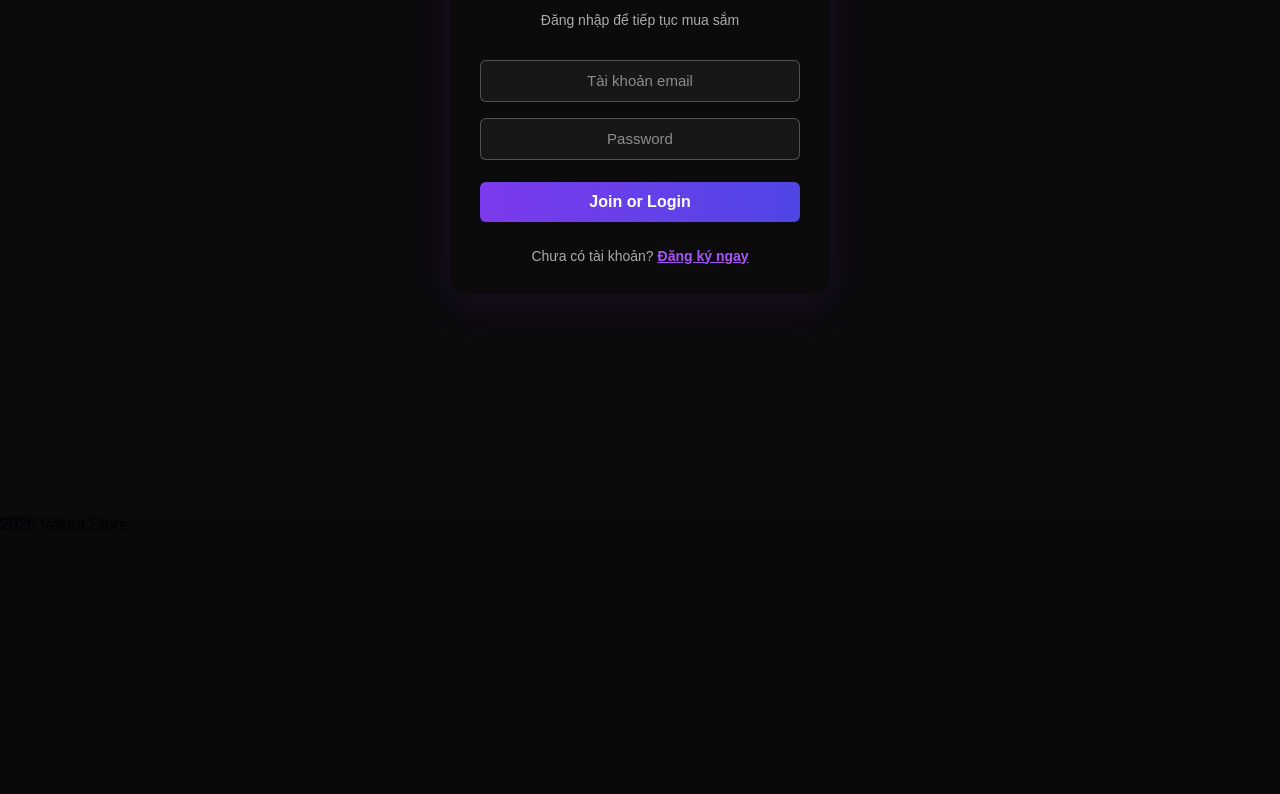
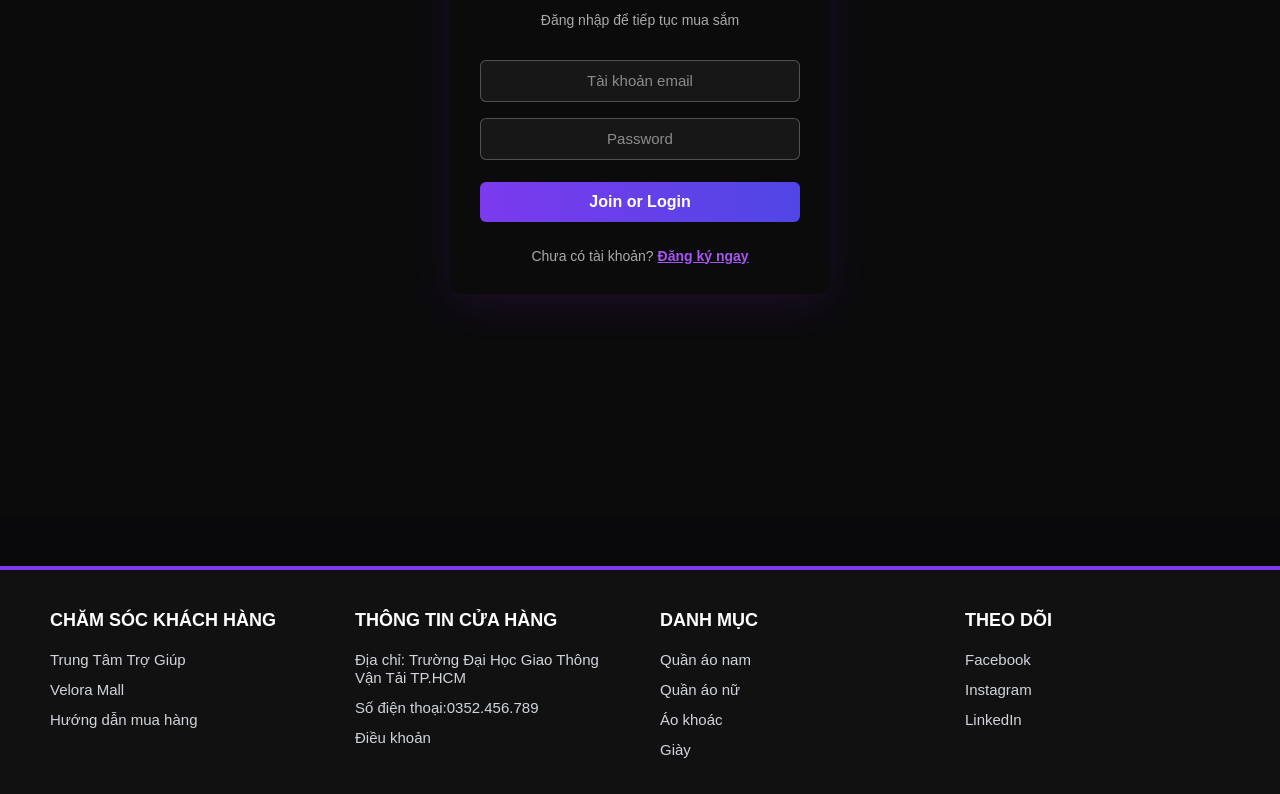
Before and after one commit to hieunhoasd/Project-WebApp-Group_3-LTW, a React (Vite) app in the folder Frontend/: page /login in a window 1280 px wide. Shown: the part 384-1178 px from the top of the page. Before the commit the page ends 918 px from the top, so only its background shows below. Built offline with nearby package versions, Linux system fonts and the light colour scheme.

Commit message:
complete frontend

```diff
--- a/Frontend/src/components/Footer/footer.css
+++ b/Frontend/src/components/Footer/footer.css
@@ -0,0 +1,46 @@
+.footer {
+    border-top: 4px solid #7c3aed;
+    background-color: #111;
+    padding: 40px 50px;
+    margin-top: 50px;
+}
+
+.footer-container {
+    display: flex;
+    justify-content: space-between;
+    align-items: flex-start;
+    gap: 40px;
+}
+
+.footer-column {
+    flex: 1;
+}
+
+.footer_heading {
+    color: #ffffff;
+    font-size: 18px;
+    font-weight: 700;
+    margin-bottom: 20px;
+    text-transform: uppercase;
+}
+
+.footer_list {
+    list-style: none;
+    padding: 0;
+    margin: 0;
+}
+
+.footer_list li {
+    margin-bottom: 12px;
+}
+
+.footer-item__link {
+    text-decoration: none;
+    color: #d1d5db;
+    font-size: 15px;
+    transition: 0.3s;
+}
+
+.footer-item__link:hover {
+    color: #a855f7;
+}
--- a/Frontend/src/components/Footer/footer.jsx
+++ b/Frontend/src/components/Footer/footer.jsx
@@ -1,7 +1,48 @@
+import "./footer.css";
+
 function Footer() {
   return (
-    <footer>
-      <p>2026 Velora Store</p>
+    <footer className="footer">
+      <div className="footer-container">
+
+        <div className="footer-column">
+          <h3 className="footer_heading">CHĂM SÓC KHÁCH HÀNG</h3>
+          <ul className="footer_list">
+            <li><a href="#" className="footer-item__link">Trung Tâm Trợ Giúp</a></li>
+            <li><a href="#" className="footer-item__link">Velora Mall</a></li>
+            <li><a href="#" className="footer-item__link">Hướng dẫn mua hàng</a></li>
+          </ul>
+        </div>
+
+        <div className="footer-column">
+          <h3 className="footer_heading">THÔNG TIN CỬA HÀNG</h3>
+          <ul className="footer_list">
+            <li><a href="#" className="footer-item__link">Địa chỉ: Trường Đại Học Giao Thông Vận Tải TP.HCM</a></li>
+            <li><a href="#" className="footer-item__link">Số điện thoại:0352.456.789</a></li>
+            <li><a href="#" className="footer-item__link">Điều khoản</a></li>
+          </ul>
+        </div>
+
+        <div className="footer-column">
+          <h3 className="footer_heading">DANH MỤC</h3>
+          <ul className="footer_list">
+            <li><a href="#" className="footer-item__link">Quần áo nam</a></li>
+            <li><a href="#" className="footer-item__link">Quần áo nữ</a></li>
+            <li><a href="#" className="footer-item__link">Áo khoác</a></li>
+            <li><a href="#" className="footer-item__link">Giày</a></li>
+          </ul>
+        </div>
+
+        <div className="footer-column">
+          <h3 className="footer_heading">THEO DÕI</h3>
+          <ul className="footer_list">
+            <li><a href="#" className="footer-item__link">Facebook</a></li>
+            <li><a href="#" className="footer-item__link">Instagram</a></li>
+            <li><a href="#" className="footer-item__link">LinkedIn</a></li>
+          </ul>
+        </div>
+
+      </div>
     </footer>
   );
 }
--- a/Frontend/src/components/Header/header.jsx
+++ b/Frontend/src/components/Header/header.jsx
@@ -18,10 +18,9 @@ function Header() {
             <li className="dropdown">
               <a href="#">Sản phẩm ▾</a>
               <ul className="dropdown-menu">
-                <li><a href="#">Áo dành cho nam</a></li>
-                <li><a href="#">Áo dành cho nữ</a></li>
+                <li><a href="#">Quần áo dành cho nam</a></li>
+                <li><a href="#">Quần áo dành cho nữ</a></li>
                 <li><a href="#">Áo khoác</a></li>
-                <li><a href="#">Quần unisex</a></li>
                 <li><a href="#">Giày</a></li>
               </ul>
             </li>
```
